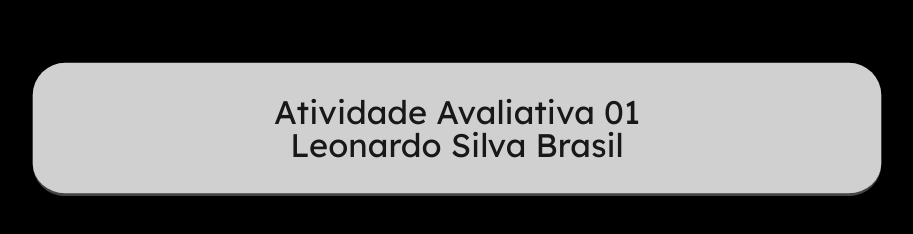
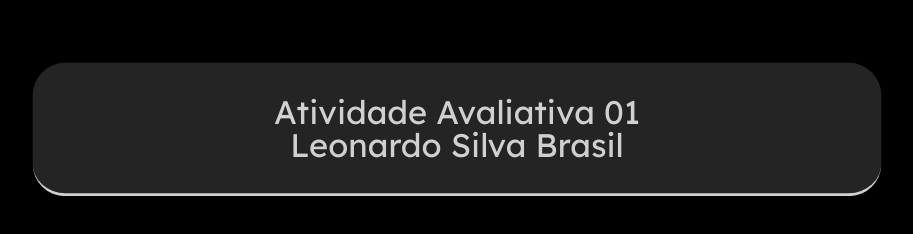
Before and after one commit to AlienLS/Consumo-de-API, a plain HTML site: page index.html in a window 1280 px wide. In both pictures the pointer is over the element 640 px from the left and 129 px from the top of the page. Shown: the whole page, without its empty margins (183-1096 px from the left). Drawn offline with Linux system fonts and the light colour scheme; no server answers.

Commit message:
mudança no hover da box do título style.css

```diff
--- a/styles/style.css
+++ b/styles/style.css
@@ -90,8 +90,8 @@ body{
 }
 
 .titulo:hover{
-    background-color: var(--White);
-    color: var(--Lightgray);
+    background-color: var(--Lightgray2);
+    border-color: var(--White);
     scale: 1.02;
 }
 
```
